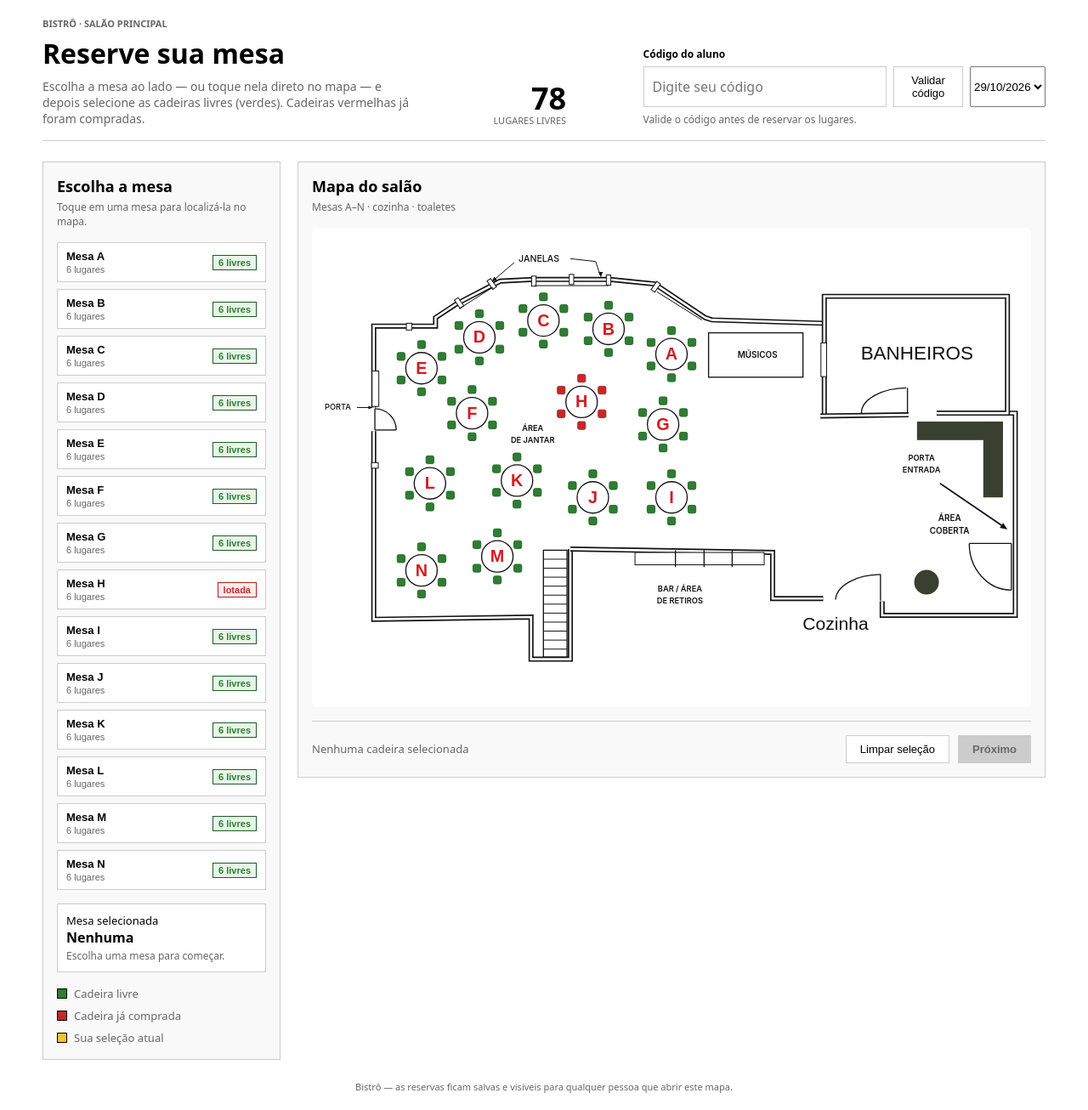
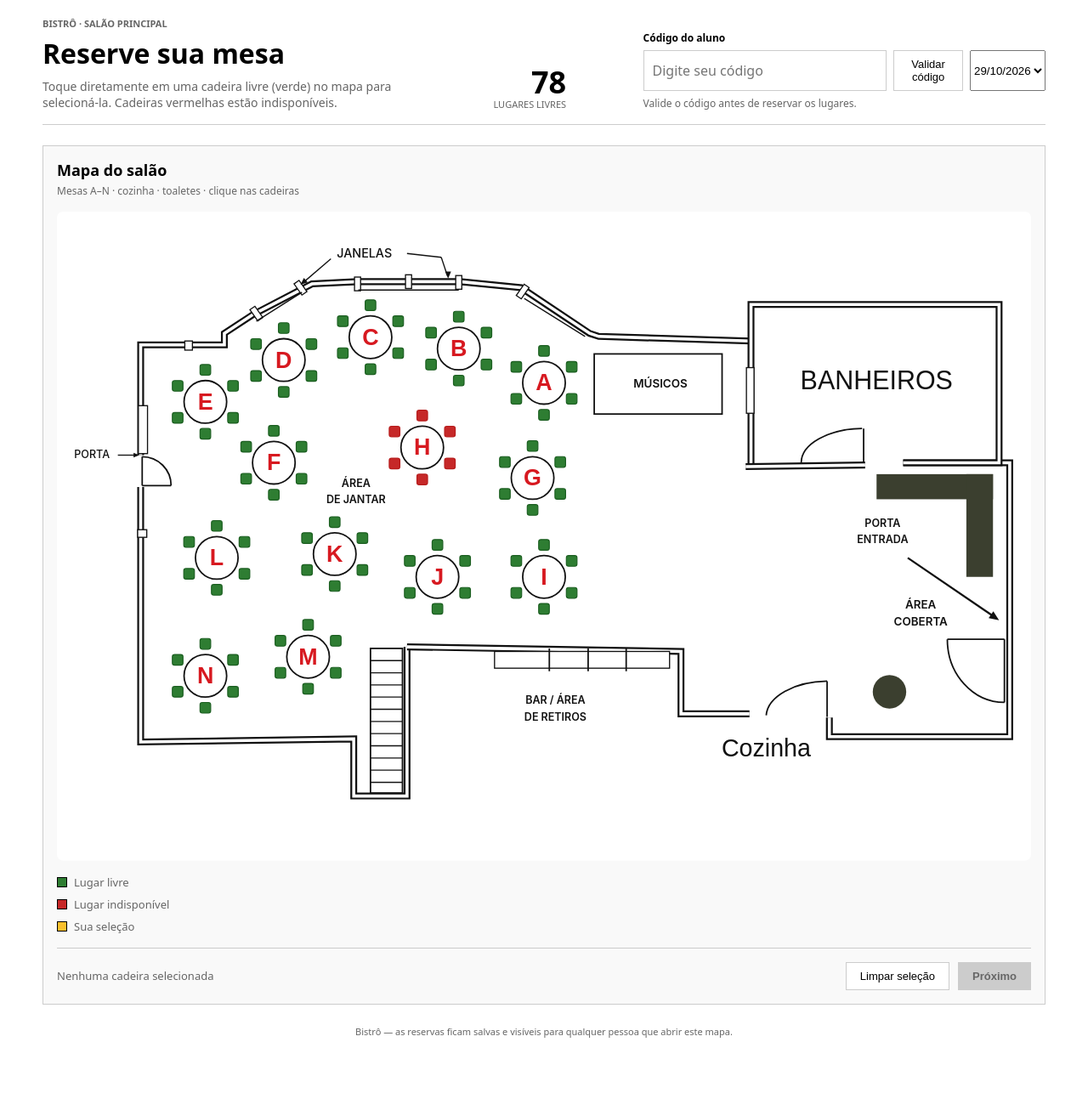
Before and after one commit to arthurjww/Bistro-2026, a Flask app: template mesas-ingressos/frontend/templates/mapa-mesas/bistrot.html in a window 1280 px wide. Shown: the whole page at 85% size. After the commit the page ends 1221 px from the top, so only its background shows below. Run offline with Flask 3, Linux system fonts and the light colour scheme; data comes from the database, SQL or seed files in the repository; both versions use the stored data as it was after the commit; the template is opened without the code that fills it: most values are stand-ins (such as "Sample title", 1, 10 or a date in 2020).

Commit message:
remoção do menu lateral, implementação do sistema de remover o ocupado ao avançar para o pagamento e voltar, sistema de inserir código funcionando

```diff
--- a/mesas-ingressos/backend/mapa_mesas/lugares.py
+++ b/mesas-ingressos/backend/mapa_mesas/lugares.py
@@ -43,11 +43,11 @@ class MapaLugares:
 
     def seed_lugares(self):
         db = get_db()
-        codigos = [(codigo,) for codigo in self.codigos_validos()]
+        lugares = [(codigo, 1) for codigo in self.codigos_validos()]
 
         db.executemany(
-            "INSERT OR IGNORE INTO Lugares (cod_lugar, salao) VALUES (?, 1)",
-            codigos
+            "INSERT OR IGNORE INTO Lugares (cod_lugar, salao) VALUES (?, ?)",
+            lugares
         )
         db.commit()
 
--- a/mesas-ingressos/backend/mapa_mesas/routes.py
+++ b/mesas-ingressos/backend/mapa_mesas/routes.py
@@ -81,7 +81,7 @@ def verificar_db():
             session.pop(chave, None)
 
 
-@bp_lugares.route("/", methods=["GET"])
+@bp_lugares.route("/lugares", methods=["GET"])
 def rota_mapa():
     verificar_db()
     usos_restantes = None
@@ -138,13 +138,6 @@ def listar_mapa():
         "dia": dia,
         "lugares": lugares
     }), 200
-
-
-    return jsonify({
-        "dia": dia,
-        "lugares": lugares
-    }), 200
-
 
 @bp_lugares.route("/lugares/confirmar_codigo", methods=['GET'])
 def confirmar_codigo():
@@ -240,3 +233,128 @@ def seguir():
     session['cronometro_reservado'] = cronometro
     session.permanent = True
     return redirect(url_for('routes.informacoes'))
+
+@bp_lugares.route("/lugares/liberar-reservas", methods=["POST"])
+def liberar_reservas_da_sessao():
+    cod_aluno = session.get("codigo")
+    codigos_reserva = list(dict.fromkeys(session.get("reservas", [])))
+
+    if not cod_aluno or not codigos_reserva:
+        return jsonify({"ok": True}), 200
+
+    db = get_db()
+    placeholders = ",".join("?" for _ in codigos_reserva)
+
+    try:
+        reservas_pendentes = db.execute(
+            f"""
+            SELECT cod_reserva
+            FROM Reserva
+            WHERE cod_reserva IN ({placeholders})
+              AND cod_aluno = ?
+              AND ocupado = ?
+            """,
+            (*codigos_reserva, cod_aluno, EM_PAGAMENTO)
+        ).fetchall()
+
+        pendentes = [r["cod_reserva"] for r in reservas_pendentes]
+
+        if not pendentes:
+            db.commit()
+            _limpar_dados_checkout_da_sessao()
+            return jsonify({"ok": True}), 200
+
+        placeholders_pendentes = ",".join("?" for _ in pendentes)
+
+        # Se uma reserva já tiver ingresso pago, ela não deve voltar a ficar livre.
+        ingressos_pagos = db.execute(
+            f"""
+            SELECT DISTINCT cod_reserva
+            FROM Ingresso
+            WHERE cod_reserva IN ({placeholders_pendentes})
+              AND foi_pago = 1
+            """,
+            pendentes
+        ).fetchall()
+
+        reservas_pagas = [r["cod_reserva"] for r in ingressos_pagos]
+        reservas_para_liberar = [
+            codigo for codigo in pendentes
+            if codigo not in reservas_pagas
+        ]
+
+        if reservas_pagas:
+            placeholders_pagos = ",".join("?" for _ in reservas_pagas)
+            db.execute(
+                f"""
+                UPDATE Reserva
+                SET ocupado = ?, cronometro_reservado = NULL
+                WHERE cod_reserva IN ({placeholders_pagos})
+                  AND ocupado = ?
+                """,
+                (OCUPADO, *reservas_pagas, EM_PAGAMENTO)
+            )
+
+        ingressos_removidos = 0
+
+        if reservas_para_liberar:
+            placeholders_liberar = ",".join(
+                "?" for _ in reservas_para_liberar
+            )
+
+            cursor = db.execute(
+                f"""
+                DELETE FROM Ingresso
+                WHERE cod_reserva IN ({placeholders_liberar})
+                  AND foi_pago = 0
+                """,
+                reservas_para_liberar
+            )
+            ingressos_removidos = cursor.rowcount
+
+            db.execute(
+                f"""
+                UPDATE Reserva
+                SET ocupado = ?, cronometro_reservado = NULL
+                WHERE cod_reserva IN ({placeholders_liberar})
+                  AND cod_aluno = ?
+                  AND ocupado = ?
+                """,
+                (
+                    LIVRE,
+                    *reservas_para_liberar,
+                    cod_aluno,
+                    EM_PAGAMENTO
+                )
+            )
+
+            # No código atual, há um débito ao escolher o lugar e outro
+            # ao criar o ingresso. Por isso, a limpeza devolve os dois.
+            usos_a_devolver = len(reservas_para_liberar) + ingressos_removidos
+            db.execute(
+                """
+                UPDATE Aluno
+                SET usos_restantes = usos_restantes + ?
+                WHERE cod_aluno = ?
+                """,
+                (usos_a_devolver, cod_aluno)
+            )
+
+        db.commit()
+        _limpar_dados_checkout_da_sessao()
+        return jsonify({"ok": True}), 200
+
+    except Exception:
+        db.rollback()
+        raise
+
+
+def _limpar_dados_checkout_da_sessao():
+    for chave in (
+        "reservas",
+        "cronometro_reservado",
+        "tokens_criados",
+        "a_pagar",
+        "referencia_externa_pagamento"
+    ):
+        session.pop(chave, None)
--- a/mesas-ingressos/frontend/static/mapa-mesas/java.js
+++ b/mesas-ingressos/frontend/static/mapa-mesas/java.js
@@ -15,16 +15,6 @@
         /* O novo mapa foi desenhado em coordenadas da imagem (1280 x 853) */
         svg.setAttribute('viewBox', '0 0 1280 853');
         svg.setAttribute('preserveAspectRatio', 'xMidYMid meet');
-
-        /* Destaque da mesa ativa (o CSS antigo não conhece o novo desenho) */
-        {
-            const st = document.createElement('style');
-            st.textContent = `
-                #mapa .table-group { cursor: pointer; }
-                #mapa .table-group.active .table-shape { stroke: #d71920 !important; stroke-width: 4 !important; }
-            `;
-            document.head.appendChild(st);
-        }
 
         /* ---------- Geometria das mesas (novo mapa: salão único) ---------- */
 
@@ -123,6 +113,9 @@
         }
 
         const seatIdByLugarCode = new Map(allSeatIds.map(id => [getLugarCode(id), id]));
+        const lugaresIndisponiveisPorRegra = new Set(
+            allSeatIds.filter(id => getLugarCode(id).startsWith('H'))
+        );
 
         /* ---------- Planta fixa: paredes, portas, bar, banheiros, etc. ---------- */
 
@@ -271,7 +264,6 @@
         /* ---------- Desenho das mesas e cadeiras ---------- */
 
         const seatEls = {};
-        const tableGroupEls = {};
 
         tables.forEach(t => {
 
@@ -291,11 +283,7 @@
             lbl.textContent = t.label.replace('Mesa ', '');
             tg.appendChild(lbl);
 
-            tg.addEventListener('click', () => selectTable(t.id));
-
             svg.appendChild(tg);
-            tableGroupEls[t.id] = tg;
-
             getSeatPositions(t).forEach(s => {
 
                 const r = el('rect', {
@@ -309,7 +297,9 @@
                 });
 
                 const title = el('title', {});
-                title.textContent = `${t.label} — cadeira ${s.id.split('-s')[1]}`;
+                title.textContent = getLugarCode(s.id).startsWith('H')
+                    ? `${t.label} — cadeira ${s.id.split('-s')[1]} (indisponível)`
+                    : `${t.label} — cadeira ${s.id.split('-s')[1]}`;
                 r.appendChild(title);
 
                 svg.appendChild(r);
@@ -326,16 +316,10 @@
 
         /* ---------- Estado ---------- */
 
-        let reservedSet = new Set();
+        let reservedSet = new Set(lugaresIndisponiveisPorRegra);
         let pendingSet = new Set();
-        let activeTableId = null;
         let codigoConfirmado = false;
         let usosRestantes = Number(document.body.dataset.usosRestantes || 0);
-
-        function tableFreeCount(tableId) {
-            const seats = allSeatIds.filter(id => seatToTable[id] === tableId);
-            return seats.filter(id => !reservedSet.has(id)).length;
-        }
 
         function repaintSeats() {
 
@@ -353,8 +337,6 @@
                 r.style.fill = isPending ? 'var(--selected)' : isReserved ? 'var(--reserved)' : 'var(--available)';
                 r.style.stroke = isPending ? '#8a6a0f' : isReserved ? 'var(--reserved-line)' : 'var(--available-line)';
                 r.style.strokeWidth = '1.3';
-                r.style.opacity = (activeTableId && seatToTable[id] !== activeTableId) ? '0.55' : '1';
-
             });
 
             document.getElementById('occNum').textContent = TOTAL_SEATS - reservedSet.size;
@@ -366,17 +348,14 @@
 
             document.getElementById('confirmBtn').disabled = pendingSet.size === 0;
 
-            renderTableList();
         }
 
         function onSeatClick(id) {
 
             if (reservedSet.has(id)) {
-                showToast('Essa cadeira já foi comprada.');
+                showToast('Esse lugar está indisponível.');
                 return;
             }
-
-            activeTableId = seatToTable[id];
 
             if(!codigoConfirmado) {
                 setCodeStatus('Valide o código do aluno antes de escolher lugares', 'error');
@@ -397,65 +376,6 @@
             }
 
             repaintSeats();
-            highlightActiveTable();
-        }
-
-        function selectTable(id) {
-            activeTableId = id;
-            repaintSeats();
-            highlightActiveTable();
-        }
-
-        function highlightActiveTable() {
-
-            Object.keys(tableGroupEls).forEach(id => {
-                tableGroupEls[id].classList.toggle('active', id === activeTableId);
-            });
-
-            const box = document.getElementById('selectedTableLabel');
-            const sub = document.getElementById('selectedTableSub');
-
-            if (!activeTableId) {
-                box.textContent = 'Nenhuma';
-                sub.textContent = 'Escolha uma mesa para começar.';
-                return;
-            }
-
-            const t = tables.find(x => x.id === activeTableId);
-            const free = tableFreeCount(activeTableId);
-
-            box.textContent = t.label;
-            sub.textContent = `${free} de ${t.seats} lugares livres`;
-        }
-
-        function renderTableList() {
-
-            const list = document.getElementById('tableList');
-            list.innerHTML = '';
-
-            const sortedTables = [...tables].sort((a, b) => a.label.localeCompare(b.label, 'pt-BR'));
-
-            sortedTables.forEach(t => {
-
-                const free = tableFreeCount(t.id);
-
-                const btn = document.createElement('button');
-                btn.className = 'table-btn' + (t.id === activeTableId ? ' active' : '');
-
-                btn.innerHTML = `
-                    <span>
-                        <span class="tname">${t.label}</span>
-                        <span class="tcap">${t.seats} lugares</span>
-                    </span>
-                    <span class="tfree${free === 0 ? ' full' : ''}">
-                        ${free === 0 ? 'lotada' : free + ' livre' + (free === 1 ? '' : 's')}
-                    </span>
-                `;
-
-                btn.addEventListener('click', () => selectTable(t.id));
-
-                list.appendChild(btn);
-            });
         }
 
         /* ---------- Limpar seleção ---------- */
@@ -545,9 +465,8 @@
                     reservedSet.add(id);
                     pendingSet.delete(id);
                 });
-
                 repaintSeats();
-                highlightActiveTable();
+                repaintSeats();
                 showToast('Lugares reservados. Continuando para o pagamento.');
                 window.location.assign(`${API_BASE}/lugares/seguir`);
             } catch (error) {
@@ -555,9 +474,8 @@
                     reservedSet.add(id);
                     pendingSet.delete(id);
                 });
-
                 repaintSeats();
-                highlightActiveTable();
+                repaintSeats();
                 showToast(error.message);
             }
 
@@ -599,12 +517,12 @@
                         .map(lugar => seatIdByLugarCode.get(lugar.cod_lugar))
                         .filter(Boolean)
                 );
+                lugaresIndisponiveisPorRegra.forEach(id => novasReservas.add(id));
                 const selecoesIndisponiveis = [...pendingSet].filter(id => novasReservas.has(id));
 
                 selecoesIndisponiveis.forEach(id => pendingSet.delete(id));
                 reservedSet = novasReservas;
                 repaintSeats();
-                highlightActiveTable();
 
                 if (selecoesIndisponiveis.length && !silencioso) {
                     showToast('Uma cadeira selecionada acabou de ficar indisponível.');
@@ -659,14 +577,33 @@
             window.location.assign(url);
         });
 
+        async function liberarReservasAntesDoMapa() {
+            const resposta = await fetch(`${API_BASE}/lugares/liberar-reservas`, {
+                method: 'POST',
+                headers: { 'Accept': 'application/json' },
+                credentials: 'same-origin'
+            });
+
+            const dados = await resposta.json().catch(() => ({}));
+
+            if (!resposta.ok) {
+                throw new Error(dados.erro || 'Não foi possível liberar as reservas.');
+            }
+        }
         async function init() {
+            await liberarReservasAntesDoMapa()
             await carregarDatas();
             repaintSeats();
-            highlightActiveTable();
             await atualizarMapa();
             window.setInterval(() => atualizarMapa({ silencioso: true }), 15000);
         }
 
         init().catch(error => showToast(error.message));
 
+        window.addEventListener('pageshow', event => {
+            if (event.persisted) {
+                init().catch(error => showToast(error.message));
+            }
+        });
+
     })();
--- a/mesas-ingressos/frontend/static/mapa-mesas/mapa-mesas.css
+++ b/mesas-ingressos/frontend/static/mapa-mesas/mapa-mesas.css
@@ -125,16 +125,7 @@ header p.sub {
 /* Layout */
 
 .layout {
-  display: grid;
-  grid-template-columns: 280px 1fr;
-  gap: 20px;
-  align-items: start;
-}
-
-@media (max-width: 860px) {
-  .layout {
-    grid-template-columns: 1fr;
-  }
+  display: block;
 }
 
 .card {
@@ -153,86 +144,6 @@ header p.sub {
   font-size: 12px;
   color: var(--text-muted);
   margin: 0 0 16px;
-}
-
-/* Table picker list */
-
-.table-list {
-  display: flex;
-  flex-direction: column;
-  gap: 8px;
-}
-
-.table-btn {
-  display: flex;
-  align-items: center;
-  justify-content: space-between;
-  gap: 10px;
-  width: 100%;
-  text-align: left;
-  background: #ffffff;
-  border: 1px solid var(--border);
-  padding: 8px 10px;
-  color: var(--text);
-  cursor: pointer;
-  font-size: 13px;
-}
-
-.table-btn:hover {
-  border-color: #000000;
-}
-
-.table-btn.active {
-  border-color: #000000;
-  background: #e0e0e0;
-}
-
-.table-btn .tname {
-  font-weight: bold;
-  color: var(--text);
-}
-
-.table-btn .tcap {
-  font-size: 11px;
-  color: var(--text-muted);
-  display: block;
-  margin-top: 2px;
-}
-
-.table-btn .tfree {
-  flex: none;
-  font-size: 11px;
-  font-weight: bold;
-  padding: 2px 6px;
-  background: #e8f5e9;
-  color: var(--available);
-  border: 1px solid var(--available-line);
-  white-space: nowrap;
-}
-
-.table-btn .tfree.full {
-  background: #ffebee;
-  color: var(--reserved);
-  border-color: var(--reserved-line);
-}
-
-.selected-table-box {
-  margin-top: 16px;
-  padding: 10px;
-  background: #ffffff;
-  border: 1px solid var(--border);
-  font-size: 13px;
-}
-
-.selected-table-box .d {
-  font-size: 16px;
-  font-weight: bold;
-}
-
-.selected-table-box .muted {
-  color: var(--text-muted);
-  font-size: 12px;
-  margin-top: 2px;
 }
 
 .legend {
@@ -288,17 +199,13 @@ svg#mapa {
 }
 
 .table-group {
-  cursor: pointer;
+  cursor: default;
 }
 
 .table-shape {
   fill: #ffffff;
   stroke: #000000;
   stroke-width: 1;
-}
-
-.table-group.active .table-shape {
-  stroke-width: 3;
 }
 
 .table-label {
--- a/mesas-ingressos/frontend/templates/mapa-mesas/bistrot.html
+++ b/mesas-ingressos/frontend/templates/mapa-mesas/bistrot.html
@@ -19,9 +19,8 @@
                 <h1>Reserve sua mesa</h1>
 
                 <p class="sub">
-                    Escolha a mesa ao lado — ou toque nela direto no mapa —
-                    e depois selecione as cadeiras livres (verdes).
-                    Cadeiras vermelhas já foram compradas.
+                    Toque diretamente em uma cadeira livre (verde) no mapa para selecioná-la.
+                    Cadeiras vermelhas estão indisponíveis.
                 </p>
             </div>
 
@@ -33,8 +32,9 @@
             <div class="code-card">
                 <label for="codigoInput">Código do aluno</label>
                 <div class="code-actions">
-                    <input id="codigoInput" type="text" inputmode="numeric" maxlength="6"
-                        autocomplete="off" placeholder="Digite seu código">
+                    <input id="codigoInput" type="text" inputmode="text" maxlength="6"
+                        autocapitalize="characters" autocomplete="off" autocorrect="off"
+                        placeholder="Digite seu código">
                     <button class="ghost" id="confirmCodeBtn" type="button">Validar código</button>
                     <select name="dia" id="diaBistroSelect">
                         <option value="" disabled selected>Selecione o dia do bistro</option>
@@ -46,66 +46,12 @@
 
         <div class="layout">
 
-            <!-- Coluna de seleção das mesas -->
-
-            <div>
-
-                <div class="card">
-
-                    <h2>Escolha a mesa</h2>
-
-                    <p class="hint">
-                        Toque em uma mesa para localizá-la no mapa.
-                    </p>
-
-                    <div class="table-list" id="tableList">
-                    </div>
-
-                    <div class="selected-table-box">
-
-                        <div>Mesa selecionada</div>
-
-                        <div class="d" id="selectedTableLabel">
-                            Nenhuma
-                        </div>
-
-                        <div class="muted" id="selectedTableSub">
-                            Escolha uma mesa para começar.
-                        </div>
-
-                    </div>
-
-                    <div class="legend">
-
-                        <div class="row">
-                            <span class="dot available"></span>
-                            Cadeira livre
-                        </div>
-
-                        <div class="row">
-                            <span class="dot reserved"></span>
-                            Cadeira já comprada
-                        </div>
-
-                        <div class="row">
-                            <span class="dot selected"></span>
-                            Sua seleção atual
-                        </div>
-
-                    </div>
-
-                </div>
-
-            </div>
-
-            <!-- Coluna do mapa -->
-
             <div class="card plan-card">
 
                 <h2>Mapa do salão</h2>
 
                 <p class="hint">
-                    Mesas A–N · cozinha · toaletes
+                    Mesas A–N · cozinha · toaletes · clique nas cadeiras
                 </p>
 
                 <div class="plan-scroll">
@@ -116,6 +62,21 @@
                         xmlns="http://www.w3.org/2000/svg">
                     </svg>
 
+                </div>
+
+                <div class="legend">
+                    <div class="row">
+                        <span class="dot available"></span>
+                        Lugar livre
+                    </div>
+                    <div class="row">
+                        <span class="dot reserved"></span>
+                        Lugar indisponível
+                    </div>
+                    <div class="row">
+                        <span class="dot selected"></span>
+                        Sua seleção
+                    </div>
                 </div>
 
                 <div class="action-bar">
```
Also changed, not shown: database/bistro.db (added).
